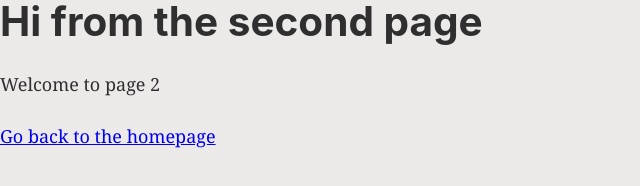
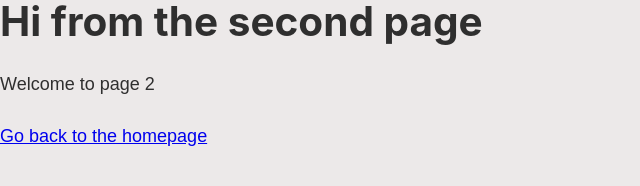
Before and after one commit to I-Dont-Remember/deals-site, a Gatsby site: page /page-2 in a window 1280 px wide. Shown: the whole page, 0-640 px from the left. Built offline with nearby package versions, Linux system fonts and the light colour scheme; Gatsby itself is replaced by a stand-in of ours.

Commit message:
Switch to sans-serif

```diff
--- a/src/components/layout.css
+++ b/src/components/layout.css
@@ -184,7 +184,7 @@ textarea {
   font: inherit;
 }
 html {
-  font: 112.5%/1.45em georgia, serif;
+  font: 112.5%/1.45em sans-serif;
   box-sizing: border-box;
   overflow-y: scroll;
 }
@@ -199,7 +199,7 @@ html {
 }
 body {
   color: hsla(0, 0%, 0%, 0.8);
-  font-family: georgia, serif;
+  font-family: sans-serif;
   font-weight: normal;
   word-wrap: break-word;
   font-kerning: normal;
```
